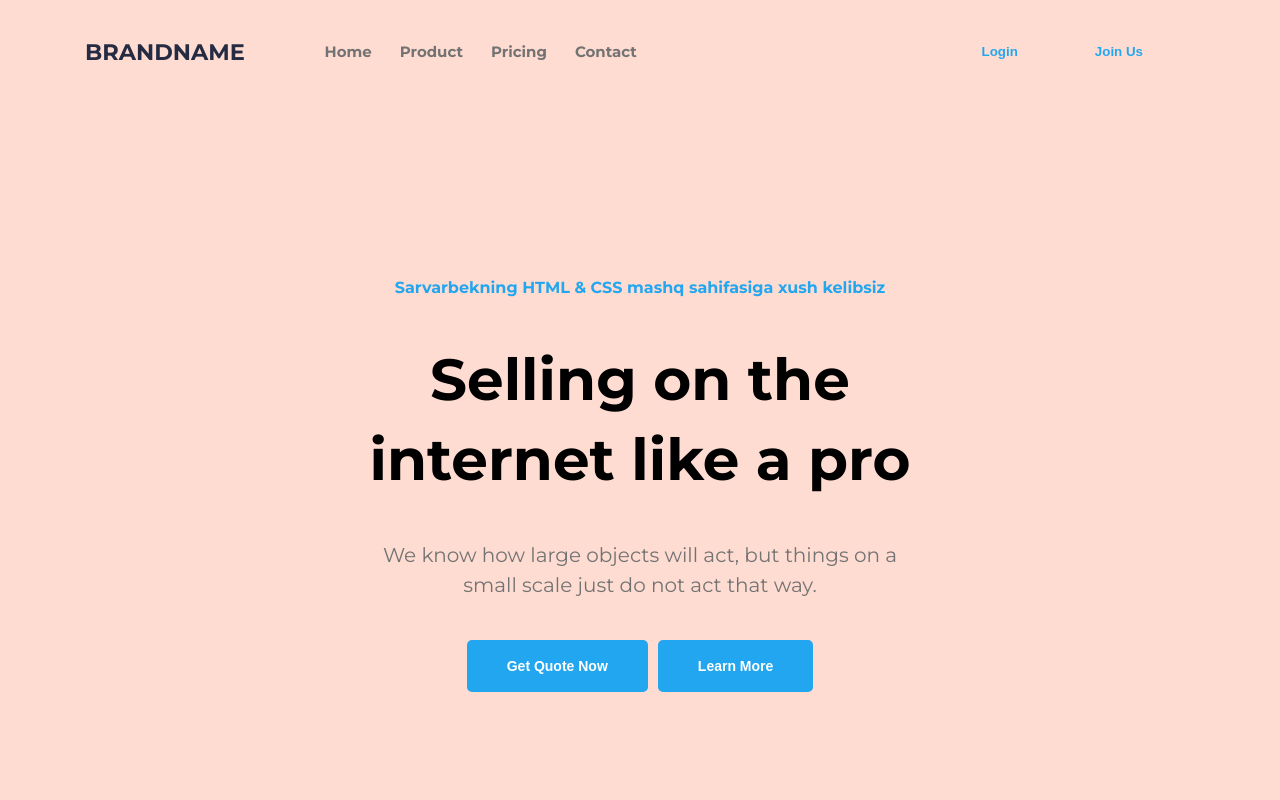
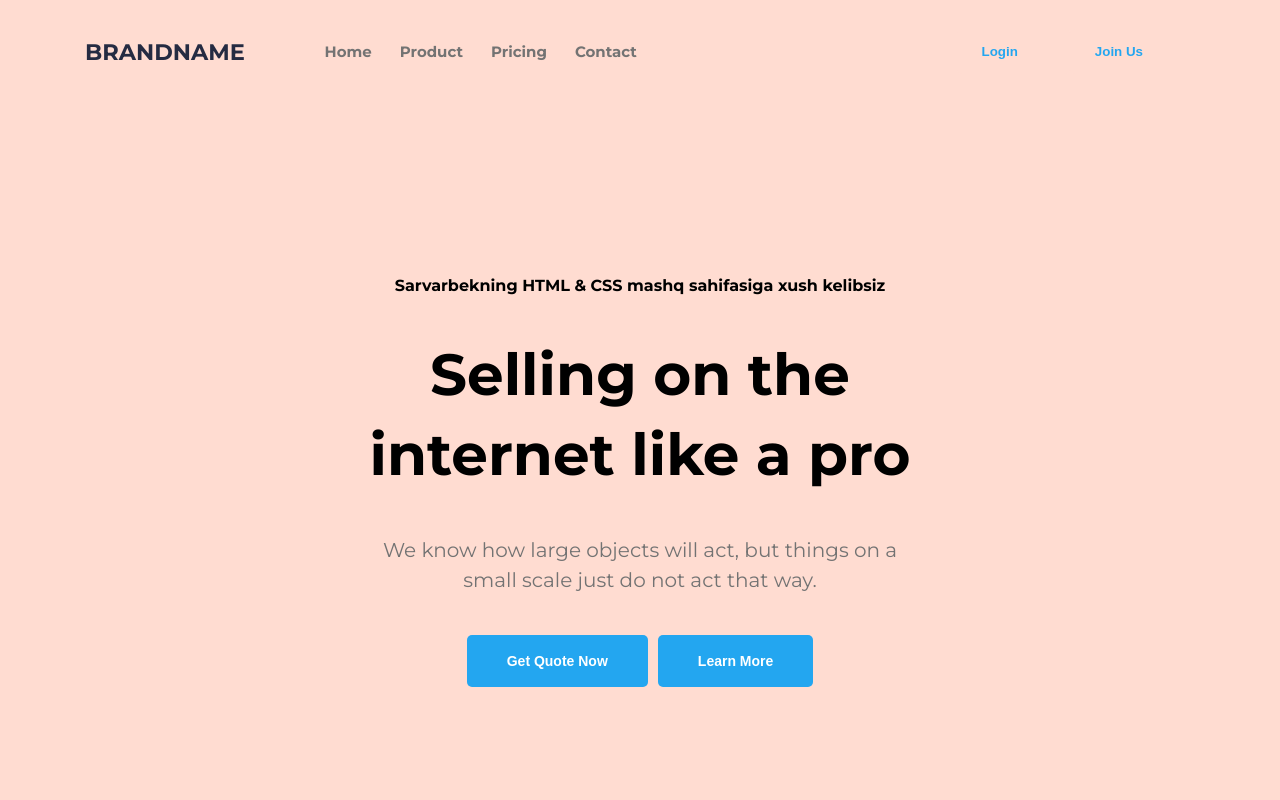
Before and after one commit to Sarvarbek-ISS/sayt.uz, a plain HTML site: page index.html in a window 1280 px wide. Shown: the top 800 px of the page. Drawn offline with Linux system fonts and the light colour scheme.

Commit message:
Update index.html

```diff
--- a/index.html
+++ b/index.html
@@ -48,7 +48,7 @@
         <div class="header__content">
             <div class="container">
                 <div class="header__content__infos">
-                    <h1 class="header__infos inf">Sarvarbekning HTML & CSS mashq sahifasiga xush kelibsiz</h1>
+                    <h1 class="header__infos">Sarvarbekning HTML & CSS mashq sahifasiga xush kelibsiz</h1>
                     <h2 class="header__title">Selling on the internet like a pro </h2>
                     <p class="header__text">We know how large objects will act, but things on a
                         small scale just do not act that way.</p>
```
